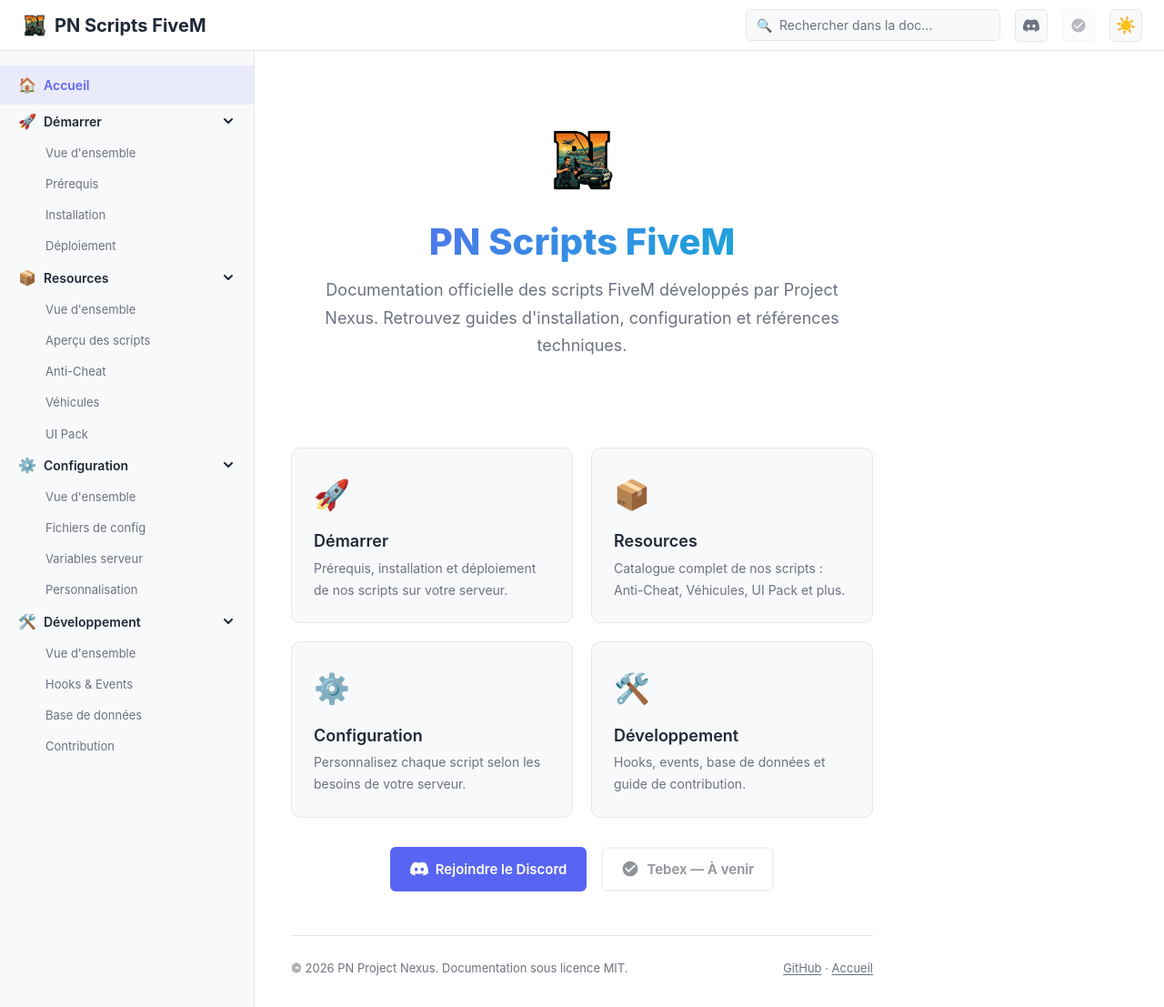
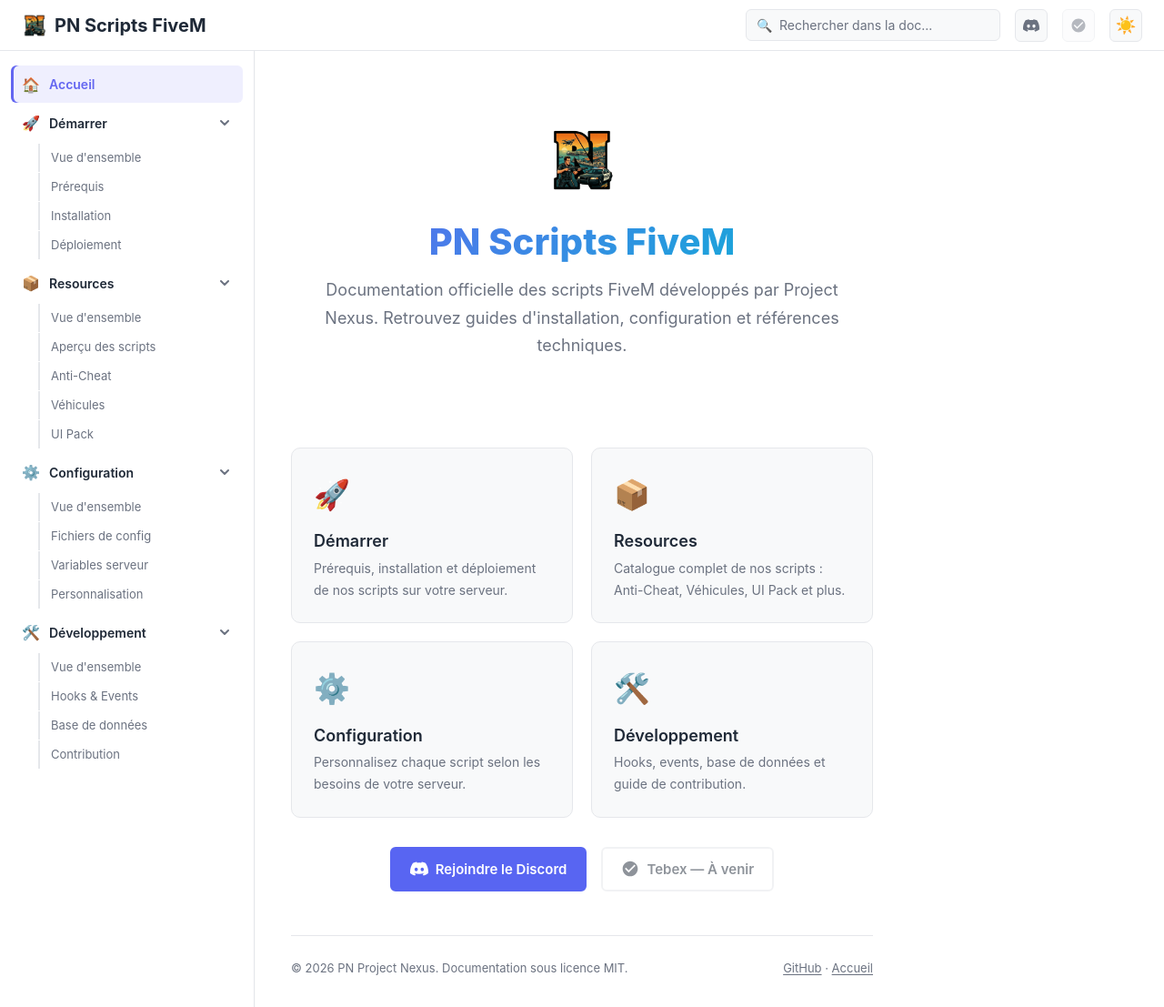
Before and after one commit to PN-ProjectNexus/pn_docs, a Jekyll site: the page built from index.md, in a window 1280 px wide and 1107 px high. Shown: the whole window at 91% size. Built offline with Jekyll 4.4.1, drawn with Linux system fonts in a browser that asks for light colours.

Commit message:
Fix sidebar styling

```diff
--- a/assets/css/style.css
+++ b/assets/css/style.css
@@ -360,6 +360,8 @@
 
 .layout {
   display: flex;
+  width: 100%;
+  max-width: none;
   margin-top: var(--header-height);
   min-height: calc(100vh - var(--header-height));
   position: relative;
@@ -369,14 +371,15 @@
   width: var(--sidebar-width);
   flex-shrink: 0;
   border-right: 1px solid var(--color-border);
-  background: var(--color-surface);
+  background: var(--color-bg);
   position: fixed;
   top: var(--header-height);
   left: 0;
   bottom: 0;
   overflow-y: auto;
   z-index: 50;
-  transition: transform 0.3s ease;
+  box-shadow: 1px 0 0 rgba(15, 23, 42, 0.02);
+  transition: transform 0.3s ease, box-shadow 0.2s ease;
 }
 .sidebar::-webkit-scrollbar {
   width: 4px;
@@ -387,7 +390,7 @@
 }
 
 .sidebar-inner {
-  padding: 1rem 0;
+  padding: 0.875rem 0.75rem 1.5rem;
 }
 
 .nav-list {
@@ -397,20 +400,21 @@
 }
 
 .nav-item {
-  margin: 0;
+  margin: 0.125rem 0;
 }
 
 .nav-link {
   display: flex;
   align-items: center;
-  gap: 0.5rem;
-  padding: 0.5rem 1.25rem;
+  gap: 0.625rem;
+  min-height: 40px;
+  padding: 0.55rem 0.75rem;
   color: var(--color-text);
   font-size: 0.875rem;
   font-weight: 500;
   text-decoration: none;
-  transition: background 0.15s;
-  border-radius: 0;
+  transition: background 0.15s, color 0.15s, box-shadow 0.15s;
+  border-radius: var(--radius-sm);
 }
 .nav-link:hover {
   background: var(--color-primary-light);
@@ -420,23 +424,26 @@
   color: var(--color-primary);
   background: var(--color-primary-light);
   font-weight: 600;
+  box-shadow: inset 3px 0 0 var(--color-primary);
 }
 
 .nav-toggle {
   display: flex;
   align-items: center;
-  gap: 0.5rem;
+  gap: 0.625rem;
   width: 100%;
-  padding: 0.5rem 1.25rem;
+  min-height: 40px;
+  padding: 0.55rem 0.75rem;
   background: none;
   border: none;
+  border-radius: var(--radius-sm);
   color: var(--color-text);
   font-family: var(--font-sans);
   font-size: 0.875rem;
   font-weight: 600;
   cursor: pointer;
   text-align: left;
-  transition: background 0.15s;
+  transition: background 0.15s, color 0.15s;
 }
 .nav-toggle:hover {
   background: var(--color-primary-light);
@@ -444,6 +451,8 @@
 }
 .nav-toggle .chevron {
   margin-left: auto;
+  flex-shrink: 0;
+  color: var(--color-text-secondary);
   transition: transform 0.2s;
 }
 .nav-toggle[aria-expanded="true"] .chevron {
@@ -452,14 +461,16 @@
 
 .nav-icon {
   font-size: 1rem;
-  width: 20px;
+  width: 1.25rem;
+  flex-shrink: 0;
   text-align: center;
+  line-height: 1;
 }
 
 .subnav {
   list-style: none;
   padding: 0;
-  margin: 0;
+  margin: 0.125rem 0 0.375rem;
   overflow: hidden;
   transition: max-height 0.3s ease;
 }
@@ -474,12 +485,15 @@
 
 .subnav-link {
   display: block;
-  padding: 0.375rem 1.25rem 0.375rem 3rem;
+  margin: 0.0625rem 0 0.0625rem 1.875rem;
+  padding: 0.375rem 0.75rem;
   color: var(--color-text-secondary);
   font-size: 0.8125rem;
+  line-height: 1.45;
   text-decoration: none;
   transition: color 0.15s, background 0.15s;
-  border-left: 2px solid transparent;
+  border-left: 2px solid var(--color-border);
+  border-radius: 0 var(--radius-sm) var(--radius-sm) 0;
 }
 .subnav-link:hover {
   color: var(--color-primary);
@@ -703,8 +717,9 @@
     left: 0;
     bottom: 0;
     transform: translateX(-100%);
-    width: 100%;
+    width: min(86vw, 320px);
     height: auto;
+    box-shadow: var(--shadow-md);
   }
   .sidebar.open {
     transform: translateX(0);
```
